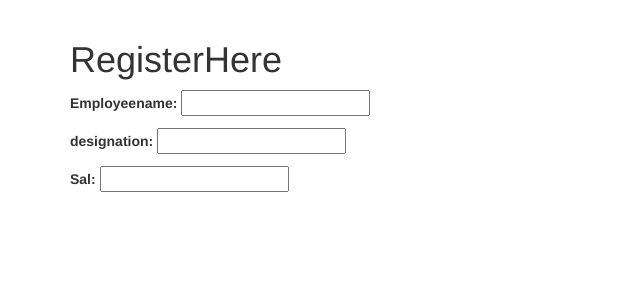
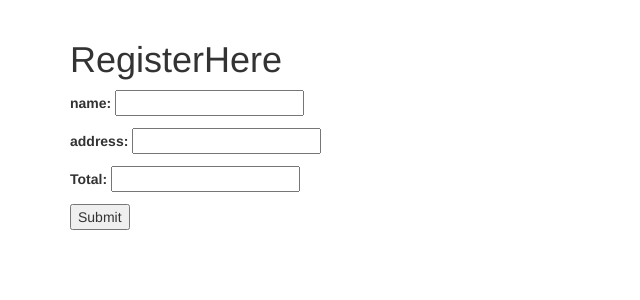
Before and after one commit to AnuprabhaS/django, a Django app: page /register in a window 1280 px wide. Shown: the part 51-351 px from the top of the page, without its empty margins (0-640 px from the left). Run offline with Django 3.2, Linux system fonts and the light colour scheme; some libraries are stand-ins or nearby versions.

Commit message:
New formspro

```diff
--- a/formspro/formapp/forms.py
+++ b/formspro/formapp/forms.py
@@ -1,6 +1,6 @@
 from django import forms
 
 class EmpForm(forms.Form):
-    ename=forms.CharField(label='Employeename',max_length=150)
-    desig = forms.CharField(label='designation', max_length=150)
-    sal=forms.IntegerField()
+    name=forms.CharField(label='name',max_length=150)
+    address = forms.CharField(label='address', max_length=150)
+    total=forms.IntegerField()
--- a/formspro/formapp/urls.py
+++ b/formspro/formapp/urls.py
@@ -4,4 +4,5 @@ from formapp import views
 urlpatterns = [
     path('', views.homepage,name='home'),
     path('register',views.createEmp,name='register'),
+
 ]
--- a/formspro/formapp/views.py
+++ b/formspro/formapp/views.py
@@ -1,5 +1,6 @@
 from django.shortcuts import render
 from . forms import EmpForm
+from .models import Student
 
 # Create your views here.
 
@@ -10,3 +11,19 @@ def createEmp(request):
     if request.method=='GET':
         form=EmpForm()
         return render(request, 'formapp/registration.html',{'form':form})
+
+    if request.method=='POST':
+        form=EmpForm(request.POST)
+        if form.is_valid():
+            print("VALIDATION SUCCESS!")
+            name=form.cleaned_data['name']
+            adrs=form.cleaned_data['address']
+            total=request.POST.get('total')
+            # print("Salary:",salary)
+            S=Student(name=name,address=adrs,total=total)
+            S.save()
+            # return render(request, 'formapp/registration.html', {'form': form})
+            return disp(request)
+def disp(request):
+    data=Student.objects.all()
+    return render(request, 'formapp/display.html', {'data': data})
--- a/formspro/templates/formapp/registration.html
+++ b/formspro/templates/formapp/registration.html
@@ -8,6 +8,8 @@
          {% csrf_token %}
 {{ form.as_p }}
 
+        <input type="submit" value="Submit" name="submit">
+
     </form>
 
 </table>
```
Also changed, not shown: formspro/templates/formapp/display.html (added, +15 -0 lines), formspro/db.sqlite3.
